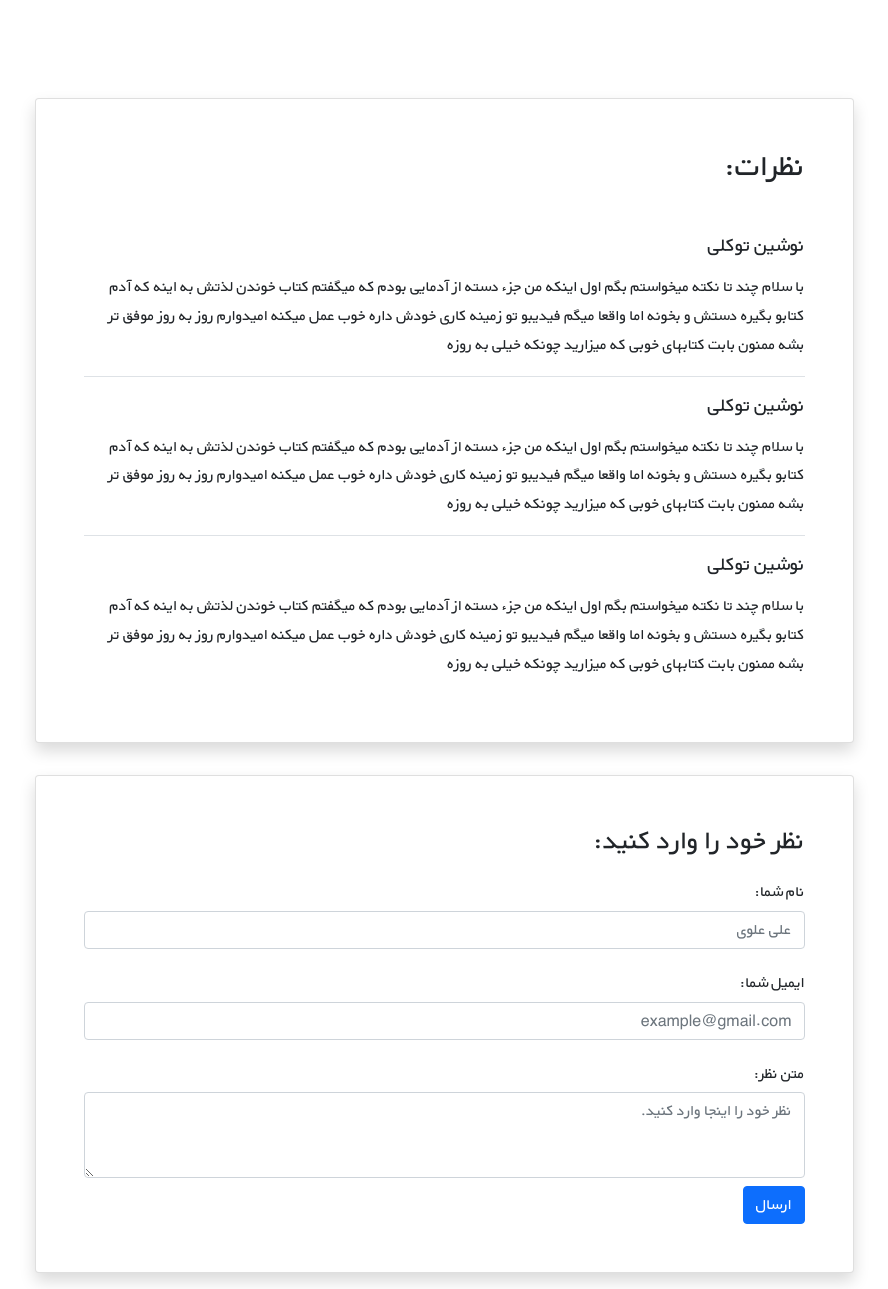
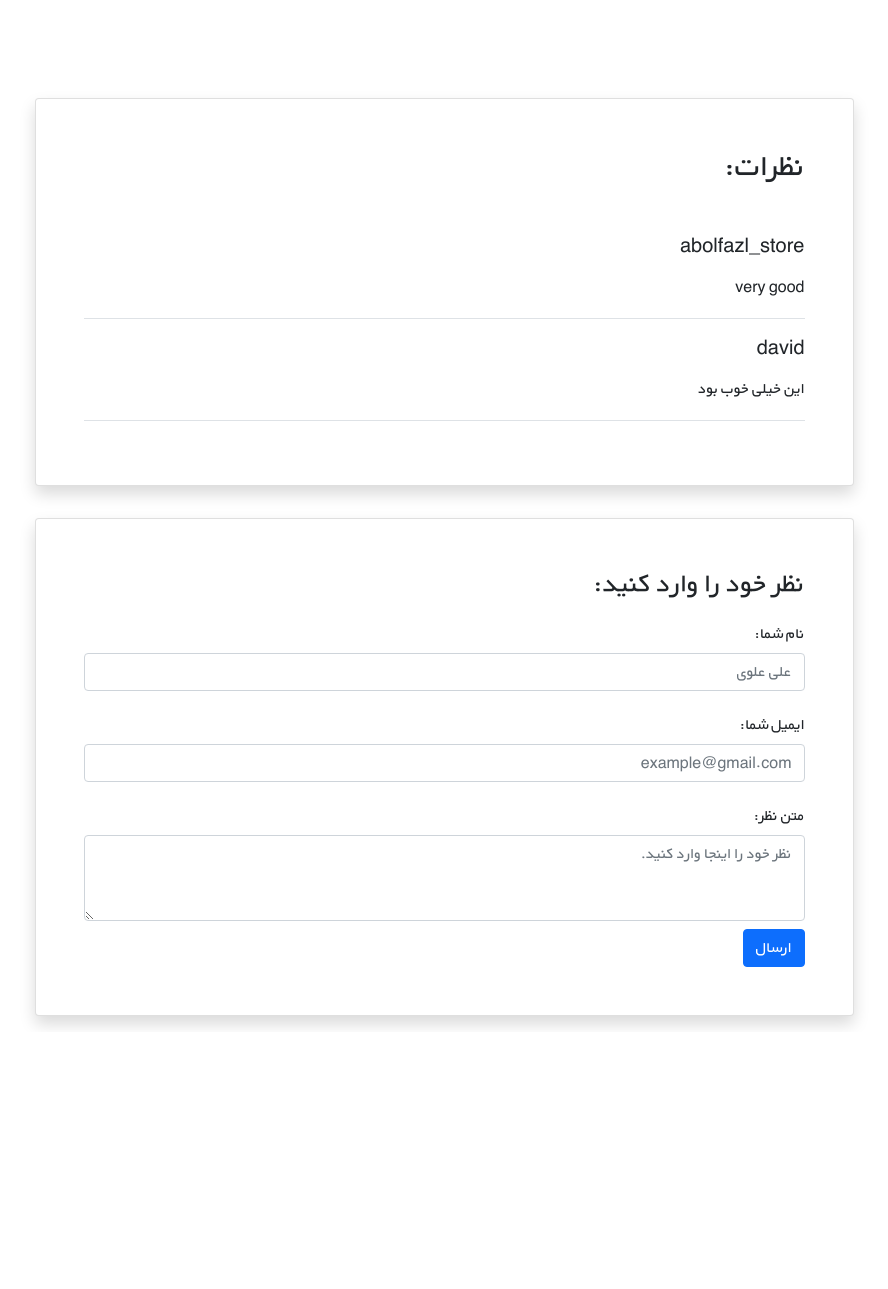
Before and after one commit to AboulfazlRezaee/bookstor_django_project, a Django app: page /books/2/ in a window 1280 px wide. Shown: the part 1014-2303 px from the top of the page, without its empty margins (196-1084 px from the left). After the commit the page ends 2041 px from the top, so only its background shows below. Run offline with Django 4.2, Linux system fonts and the light colour scheme; data comes from the database, SQL or seed files in the repository; both versions use the stored data as it was after the commit.

Commit message:
render comments in book detail view

```diff
--- a/books/templates/books/book_detail.html
+++ b/books/templates/books/book_detail.html
@@ -52,24 +52,13 @@
             <div class="d-flex justify-content-center">
                 <div class="card shadow my-3 p-5 w-sm-75 w-100">
                     <h2 class="mb-5">نظرات:</h2>
+
+                    {% for comment in comments %}
                     <div class="border-bottom mb-3">
-                        <h5 class="mb-3">نوشین توکلی</h5>
-                        <p>با سلام چند تا نکته میخواستم بگم اول اینکه من جزء دسته از آدمایی بودم که میگفتم کتاب خوندن لذتش
-                            به اینه که آدم کتابو بگیره دستش و بخونه اما واقعا میگم فیدیبو تو زمینه کاری خودش داره خوب عمل
-                            میکنه امیدوارم روز به روز موفق تر بشه ممنون بابت کتابهای خوبی که میزارید چونکه خیلی به روزه</p>
+                        <h5 class="mb-3">{{ comment.user.username }}</h5>
+                        <p>{{ comment.text|linebreaks }}</p>
                     </div>
-                    <div class="border-bottom mb-3">
-                        <h5 class="mb-3">نوشین توکلی</h5>
-                        <p>با سلام چند تا نکته میخواستم بگم اول اینکه من جزء دسته از آدمایی بودم که میگفتم کتاب خوندن لذتش
-                            به اینه که آدم کتابو بگیره دستش و بخونه اما واقعا میگم فیدیبو تو زمینه کاری خودش داره خوب عمل
-                            میکنه امیدوارم روز به روز موفق تر بشه ممنون بابت کتابهای خوبی که میزارید چونکه خیلی به روزه</p>
-                    </div>
-                    <div>
-                        <h5 class="mb-3">نوشین توکلی</h5>
-                        <p>با سلام چند تا نکته میخواستم بگم اول اینکه من جزء دسته از آدمایی بودم که میگفتم کتاب خوندن لذتش
-                            به اینه که آدم کتابو بگیره دستش و بخونه اما واقعا میگم فیدیبو تو زمینه کاری خودش داره خوب عمل
-                            میکنه امیدوارم روز به روز موفق تر بشه ممنون بابت کتابهای خوبی که میزارید چونکه خیلی به روزه</p>
-                    </div>
+                    {% endfor %}
                 </div>
             </div>
 
--- a/books/urls.py
+++ b/books/urls.py
@@ -4,7 +4,7 @@ from .views import *
 
 urlpatterns = [
     path('', BookListView.as_view(), name='book_list'),
-    path('<int:pk>/', BookDetailView.as_view(), name='book_detail'),
+    path('<int:pk>/', book_detail, name='book_detail'),
     path('create/', BookCreateView.as_view(), name='book_create'),
     path('<int:pk>/edit/', BookUpdateView.as_view(), name="book_update"),
     path('<int:pk>/delete/', BookDeleteView.as_view(), name='book_delete'),
--- a/books/views.py
+++ b/books/views.py
@@ -14,9 +14,14 @@ class BookListView(generic.ListView):
     def get_queryset(self):
         return Book.objects.filter(status=True)
 
-class BookDetailView(generic.DetailView):
-    model = Book
-    template_name = 'books/book_detail.html'
+# class BookDetailView(generic.DetailView):
+#     model = Book
+#     template_name = 'books/book_detail.html'
+
+def book_detail(request, pk):
+    book = get_object_or_404(Book, pk=pk)
+    book_comments = book.comments.all()
+    return render(request, 'books/book_detail.html', {'book': book, 'comments': book_comments})
 
 class BookCreateView(generic.CreateView):
     model = Book
```
Also changed, not shown: db.sqlite3.
